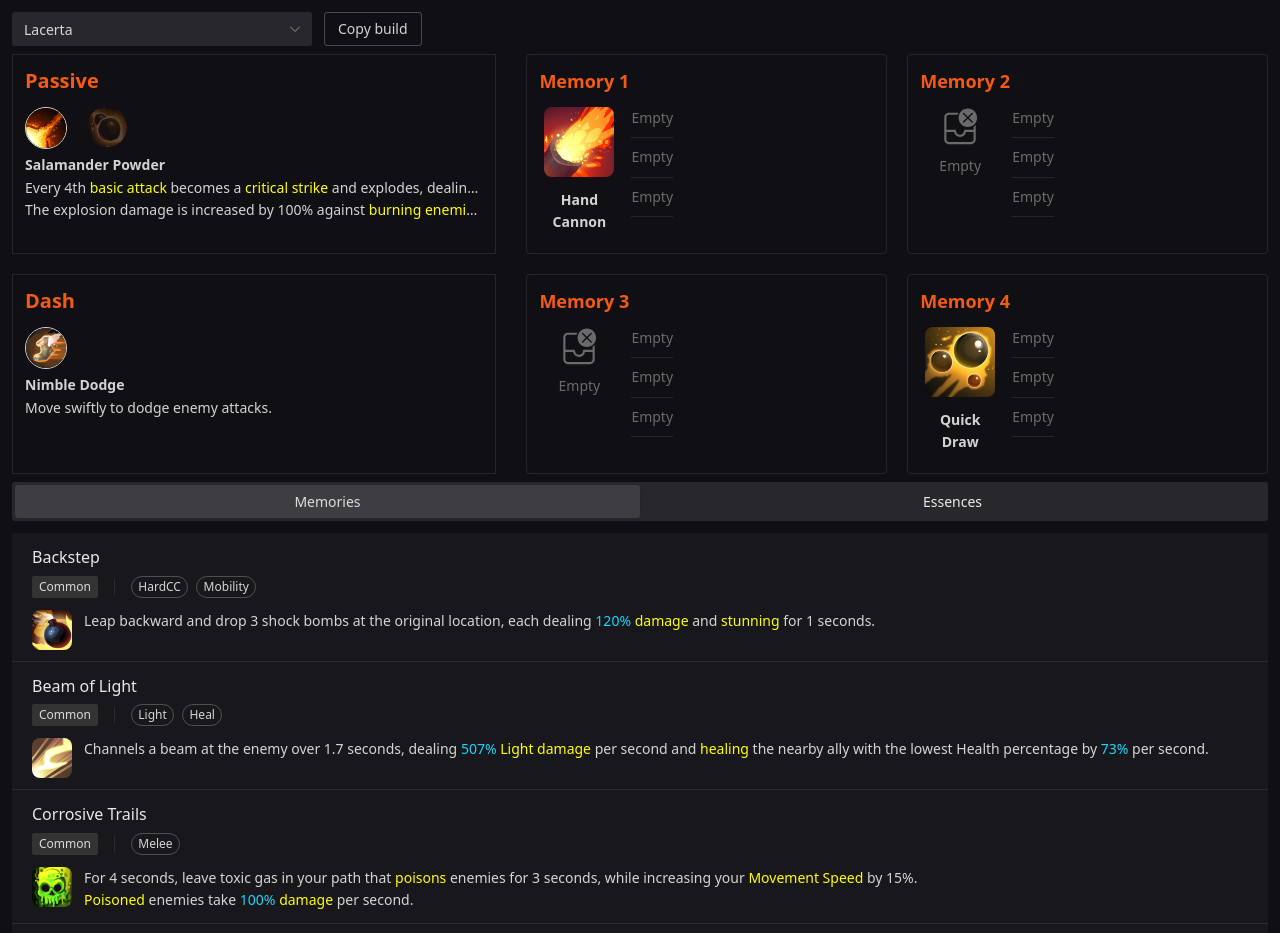
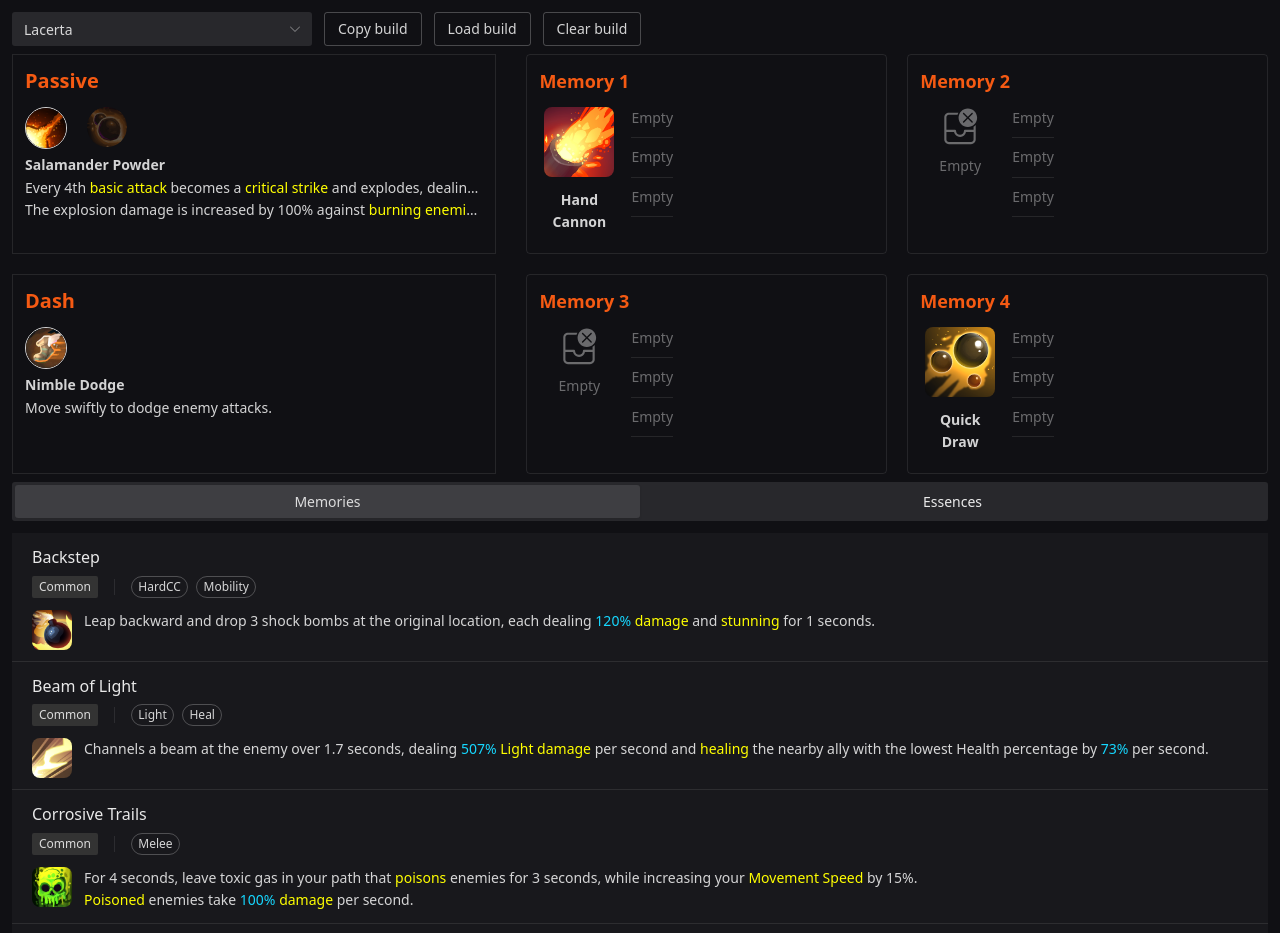
Before and after one commit to auribuo/build-of-dreams, a Vue app: page / in a window 1280 px wide. Built offline with nearby package versions, Linux system fonts and the light colour scheme.

Commit message:
Better and fixed build loading

```diff
--- a/src/App.vue
+++ b/src/App.vue
@@ -1,5 +1,5 @@
 <script setup lang="ts">
-import { darkTheme, NConfigProvider, NGlobalStyle, type GlobalThemeOverrides } from 'naive-ui';
+import { darkTheme, NConfigProvider, NGlobalStyle, NMessageProvider, type GlobalThemeOverrides } from 'naive-ui';
 import BuildView from './views/BuildView.vue';
 import { computed, ref } from 'vue';
 
@@ -40,6 +40,7 @@ function lighten(hex: string, amount: number) {
 
 <template>
   <NConfigProvider :theme="darkTheme" :theme-overrides="themeOverrides">
+    <NMessageProvider placement="bottom">
       <NGlobalStyle></NGlobalStyle>
       <main>
         <Suspense>
@@ -49,5 +50,6 @@ function lighten(hex: string, amount: number) {
           </template>
         </Suspense>
       </main>
+    </NMessageProvider>
   </NConfigProvider>
 </template>
--- a/src/views/BuildView.vue
+++ b/src/views/BuildView.vue
@@ -3,9 +3,11 @@
         <NSpace>
             <NSelect title="Character" class="min-w-[300px]" v-model:value="selectedTraveler"
                 @update-value="updateTraveler"
-                :options="Object.keys(travelers!).map(t => { return { label: t.split('_')[1], value: t } })">
+                :options="Object.keys(travelers!).map(t => { return { label: travelers![t as TravelerName].name, value: t } })">
             </NSelect>
             <NButton @click="copyBuild">Copy build</NButton>
+            <NButton @click="readBuild().then(b => loadBuild(b))">Load build</NButton>
+            <NButton @click="resetBuild()">Clear build</NButton>
         </NSpace>
         <NGrid cols="5" x-gap="30">
             <NGridItem span="2">
@@ -166,12 +168,14 @@ import {
     NGridItem,
     NEmpty,
     NEllipsis,
+    useMessage,
 } from 'naive-ui';
 import LZString from "lz-string"
 
 
 const { locale } = useI18n()
 const theme = useThemeVars()
+const message = useMessage()
 
 const draggingMemory = ref<{ item: Memory, index: number }>();
 const draggingEssence = ref<{ item: Essence, index: number }>();
@@ -213,9 +217,19 @@ const onEssenceUnsocket = (socketId: number, essenceId: number) => {
     traveler.value.loadout.memories[socketId].essences[essenceId].slot = undefined
 }
 
+const readBuild = async () => {
+    try {
+        return await navigator.clipboard.readText()
+    } catch {
+        message.error("Failed to read build from clipboard")
+        return ""
+    }
+}
+
 const copyBuild = async () => {
-    if (traveler) {
-        await navigator.clipboard.writeText(window.location.href)
+    if (traveler.value) {
+        await navigator.clipboard.writeText(serializeBuild(traveler.value))
+        message.success("Copied build to clipboard")
     }
 }
 
@@ -223,16 +237,19 @@ const travelers = ref<Travelers>((await axios.get<Travelers>(`/build-of-dreams/d
 const essences = ref<Essences>((await axios.get<Essences>(`/build-of-dreams/data/${locale.value}/essences.json`)).data)
 const memories = ref<Memories>((await axios.get<Memories>(`/build-of-dreams/data/${locale.value}/memories.json`)).data)
 
+const loadBuild = (build: string) => {
+    const decompressed = LZString.decompressFromBase64(build)
+    if (decompressed) {
+        const serTrav: SerializedTraveler = JSON.parse(decompressed)
+        traveler.value = deserializeBuild(serTrav, memories.value!, essences.value!, travelers.value!)
+        emit('characterChange', traveler.value as BuildTraveler)
+        message.success("Loaded build")
+    }
+}
 
-const travelerNames = Object.keys(travelers.value!)
-console.log(travelerNames)
 let traveler = ref<Reactive<BuildTraveler>>(reactive(initTraveler("Hero_Lacerta", travelers.value, memories.value)));
 let selectedTraveler = computed(() => traveler.value?.data.name)
-const decompressed = LZString.decompressFromBase64(window.location.search.substring(1).split("&").find(q => q.startsWith('build'))?.split("=").slice(1).reduce((acc, current) => { if (current == "") current = "="; return acc + current }) ?? "")
-if (decompressed) {
-    const serTrav: SerializedTraveler = JSON.parse(decompressed)
-    traveler.value = reactive<BuildTraveler>(deserializeBuild(serTrav, memories.value!, essences.value!, travelers.value!))
-}
+loadBuild(window.location.search.substring(1).split("&").find(q => q.startsWith('build'))?.split("=").slice(1).reduce((acc, current) => { if (current == "") current = "="; return acc + current }) ?? "")
 watch(traveler, () => {
     history.pushState(null, "", `/build-of-dreams?build=${serializeBuild(traveler.value)}`)
 })
@@ -283,4 +300,11 @@ const updateTraveler = (v: TravelerName) => {
     memoryList.value!.sort((a, b) => compareItem(a, b))
     emit("characterChange", traveler.value! as BuildTraveler);
 }
+
+const resetBuild = () => {
+    traveler.value.loadout.memories.forEach(m => {
+        m.slot = undefined
+        m.essences.forEach(e => e.slot = undefined)
+    })
+}
 </script>
```
Lines whose indentation alone changed are shown as unchanged.
